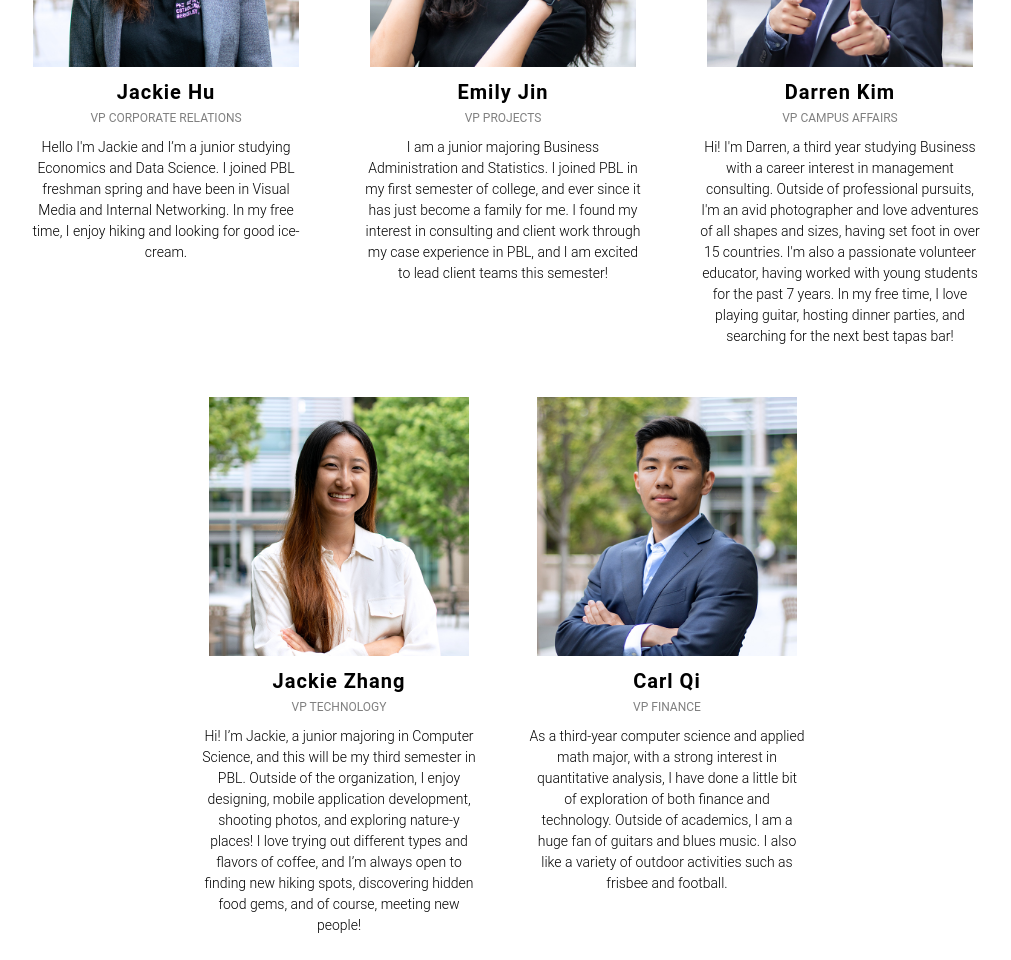
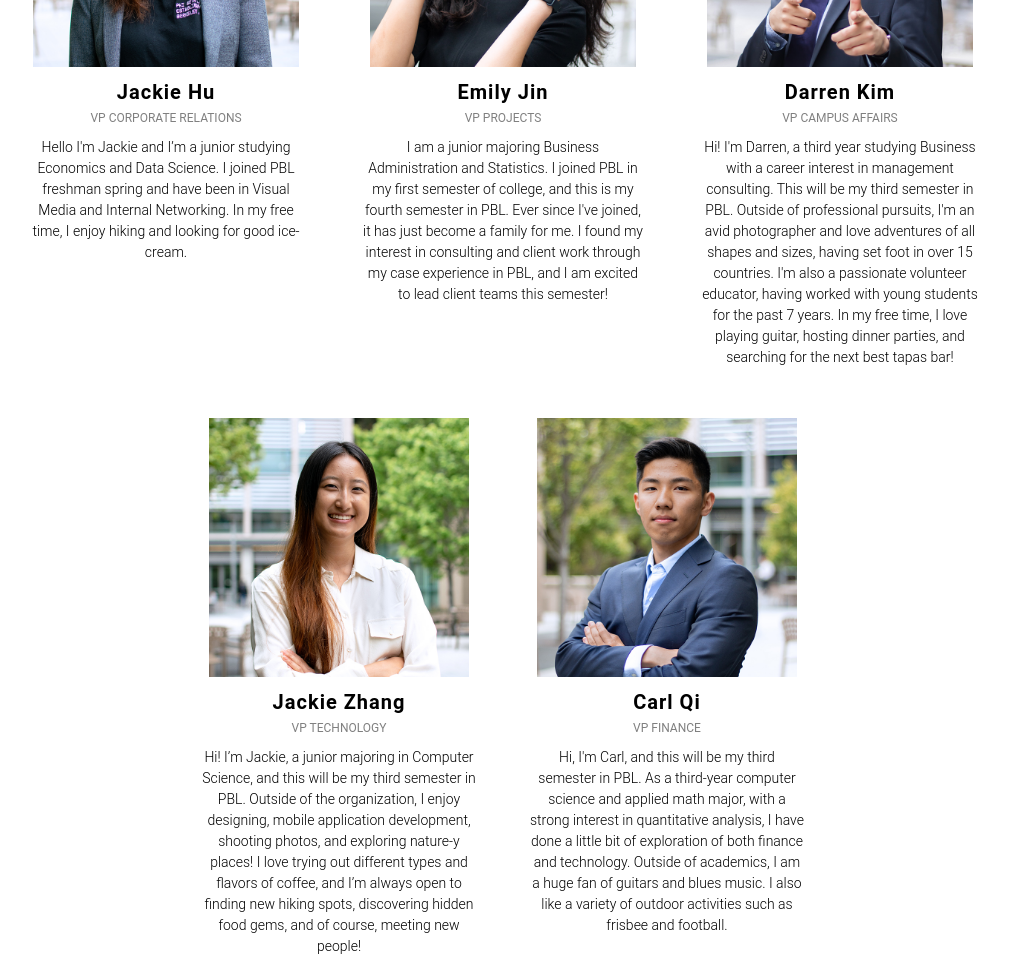
Before and after one commit to jaekiu/berkeleypbl.github.io, a plain HTML site: page committee-pages/ex.html in a window 1280 px wide. Shown: the part 1340-2300 px from the top of the page, without its empty margins (137-1148 px from the left). Drawn offline with nearby package versions, Linux system fonts and the light colour scheme.

Commit message:
added semesters for execs

```diff
--- a/committee-pages/ex.html
+++ b/committee-pages/ex.html
@@ -110,7 +110,7 @@
             <p class="officer-name">Emily Jin</p>
             <p class="officer-position">VP Projects</p>
             <p class="officer-blurb">
-              I am a junior majoring Business Administration and Statistics. I joined PBL in my first semester of college, and ever since it has just become a family for me. I found my interest in consulting and client work through my case experience in PBL, and I am excited to lead client teams this semester!
+              I am a junior majoring Business Administration and Statistics. I joined PBL in my first semester of college, and this is my fourth semester in PBL. Ever since I've joined, it has just become a family for me. I found my interest in consulting and client work through my case experience in PBL, and I am excited to lead client teams this semester!
             </p>
           </div>
         </div>
@@ -120,7 +120,7 @@
             <p class="officer-name">Darren Kim</p>
             <p class="officer-position">VP Campus Affairs</p>
             <p class="officer-blurb">
-              Hi! I'm Darren, a third year studying Business with a career interest in management consulting. Outside of professional pursuits, I'm an avid photographer and love adventures of all shapes and sizes, having set foot in over 15 countries. I'm also a passionate volunteer educator, having worked with young students for the past 7 years. In my free time, I love playing guitar, hosting dinner parties, and searching for the next best tapas bar!
+              Hi! I'm Darren, a third year studying Business with a career interest in management consulting. This will be my third semester in PBL. Outside of professional pursuits, I'm an avid photographer and love adventures of all shapes and sizes, having set foot in over 15 countries. I'm also a passionate volunteer educator, having worked with young students for the past 7 years. In my free time, I love playing guitar, hosting dinner parties, and searching for the next best tapas bar!
             </p>
           </div>
         </div>
@@ -142,7 +142,7 @@
             <p class="officer-name">Carl Qi</p>
             <p class="officer-position">VP Finance</p>
             <p class="officer-blurb">
-              As a third-year computer science and applied math major, with a strong interest in quantitative analysis, I have done a little bit of exploration of both finance and technology. Outside of academics, I am a huge fan of guitars and blues music. I also like a variety of outdoor activities such as frisbee and football.
+              Hi, I'm Carl, and this will be my third semester in PBL. As a third-year computer science and applied math major, with a strong interest in quantitative analysis, I have done a little bit of exploration of both finance and technology. Outside of academics, I am a huge fan of guitars and blues music. I also like a variety of outdoor activities such as frisbee and football.
             </p>
           </div>
         </div>
```
Also changed, not shown: 1 other file.
